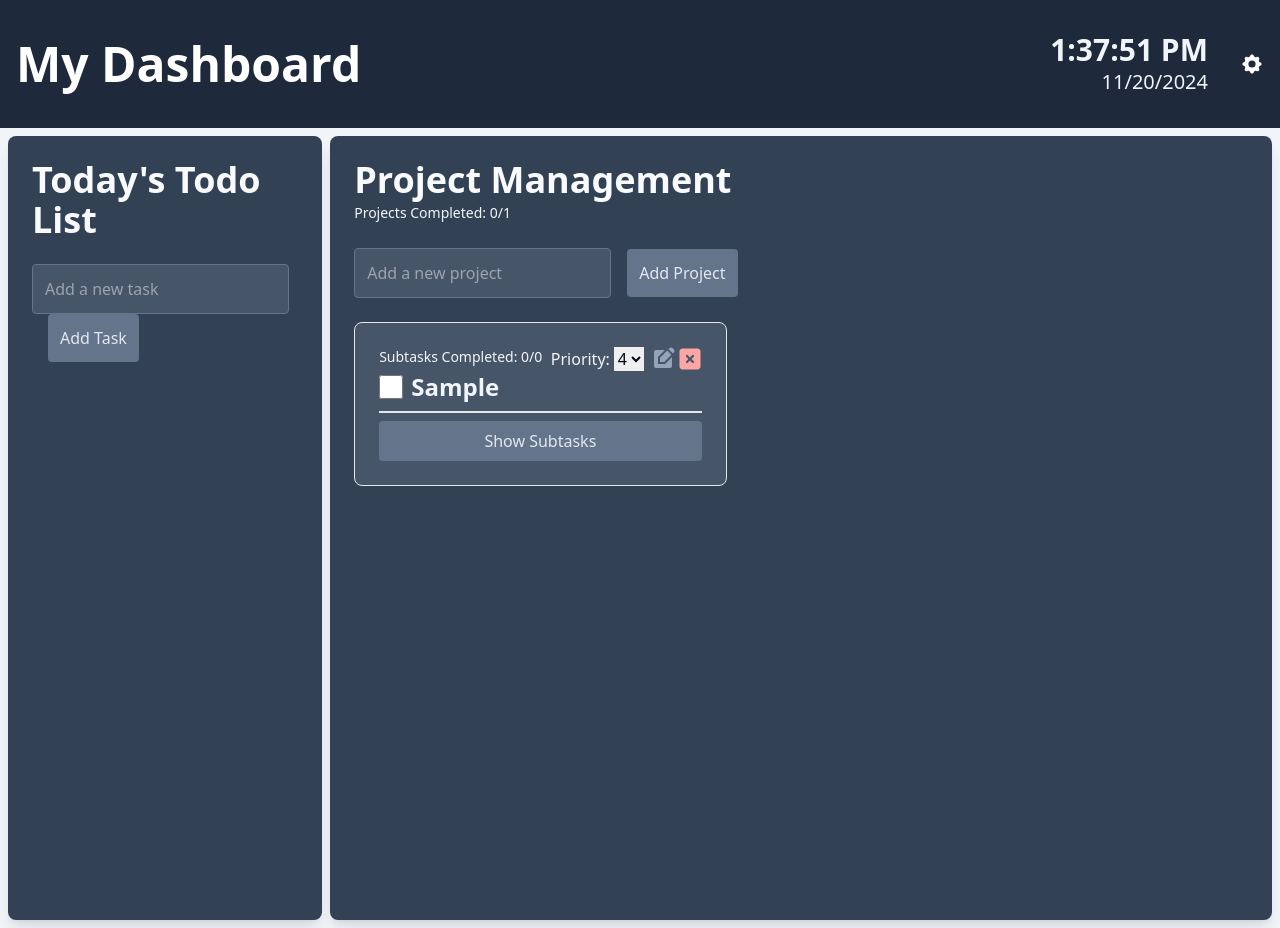
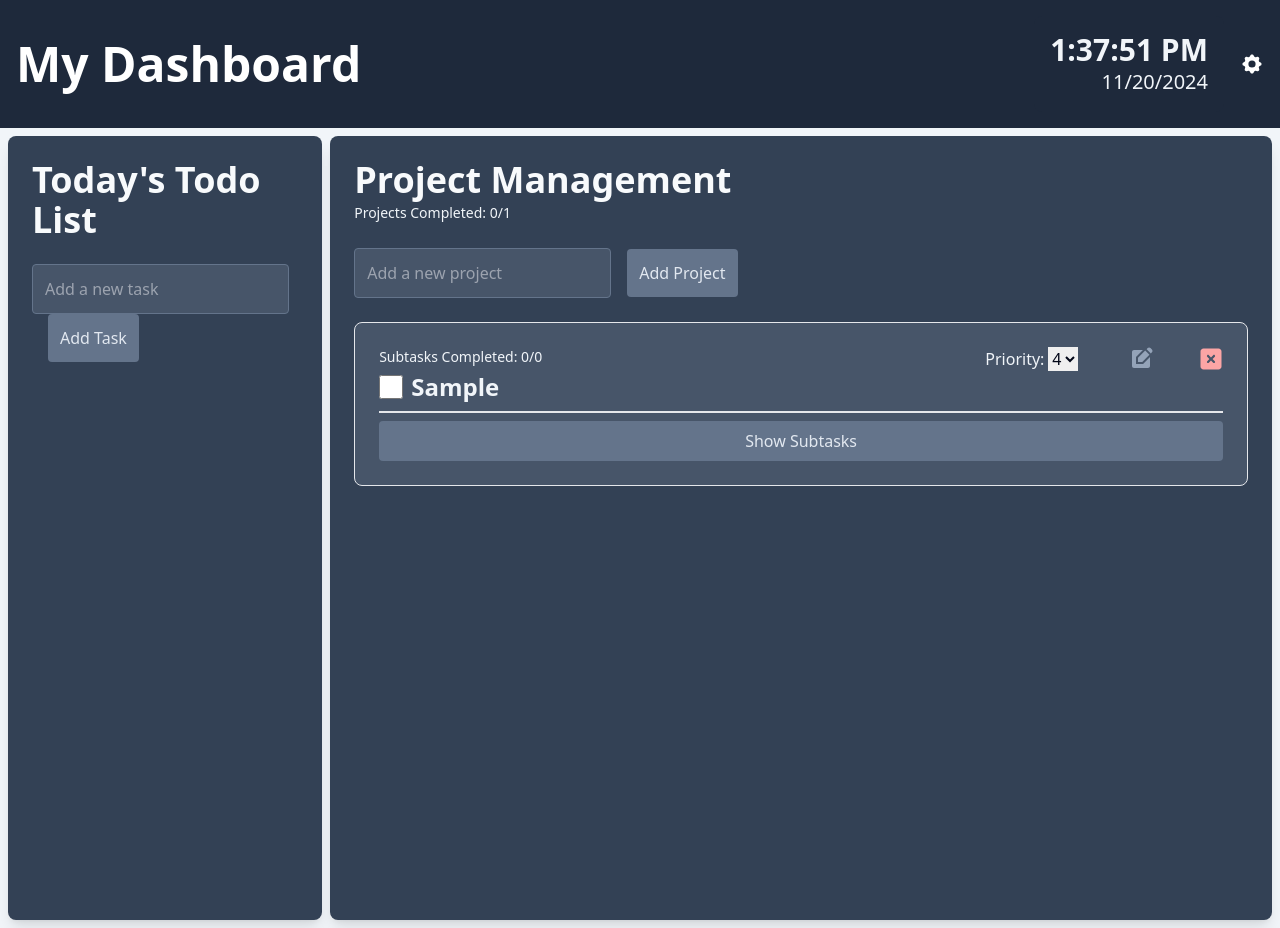
Before and after one commit to joshuascott019/my-dashboard, a React (Vite) app: page / in a window 1280 px wide. Both pictures are taken after typing "Sample" into the empty fields and a click on the button "Add Project". Built offline with nearby package versions, Linux system fonts and the light colour scheme.

Commit message:
fix: projects full width

```diff
--- a/src/components/ProjectManagement.jsx
+++ b/src/components/ProjectManagement.jsx
@@ -206,11 +206,11 @@ function ProjectManagement({ addTaskToTodoList }) {
           Add Project
         </button>
       </div>
-      <ul className="flex flex-wrap justify-star gap-8">
+      <ul className="flex flex-wrap justify-start gap-8">
         {projects.map((project, projectIndex) => (
           <li
             key={projectIndex}
-            className="border p-6 rounded-lg bg-slate-600 w-5/12 h-min"
+            className="border p-6 rounded-lg bg-slate-600 w-full h-min"
           >
             <div className="flex flex-wrap items-start justify-between border-b-2 pb-2 overflow-hidden">
               <div className="flex flex-wrap flex-col w-10/12">
```
